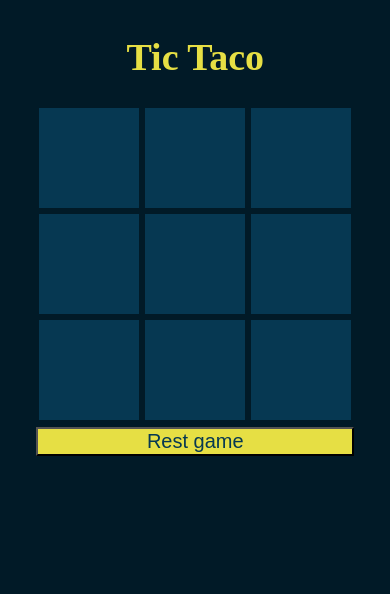
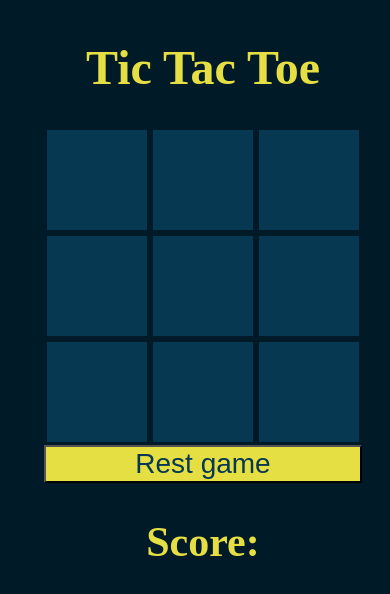
Before and after one commit to Abdulah68/project-1, a plain HTML site: page html/index.html in a window 390 px wide. Drawn offline with nearby package versions, Linux system fonts and the light colour scheme.

Commit message:
four day

```diff
--- a/html/index.html
+++ b/html/index.html
@@ -11,7 +11,7 @@ crossorigin="anonymous"></script>
 
 </head>
 <body>
-        <h1>Tic Taco</h1>
+        <h1>Tic Tac Toe</h1>
     <div class="container">
 
     <div class="row">
@@ -35,7 +35,7 @@ crossorigin="anonymous"></script>
     <button  type="button" id="i1"> Rest game </button>
     </div>
 
-    <!-- <h2>score: </h2> -->
+    <h2>Score:<span id="move"></span> </h2>
 
 
 </body>
--- a/scripts/main.js
+++ b/scripts/main.js
@@ -29,56 +29,65 @@ $(function(){
    function checkGame(){
    if($('#0').text()  == $('#1').text() && $('#2').text() == $('#1').text() && $('#2').text() != "")
   {
-  setTimeout(function() {alert(  `player ${$('#0').text()}  is win` )},500)
+  setTimeout(function() {alert( `player ${$('#0').text()}  is win`)},500)
    audiow.play()
+   $('#move').text(count)
   }
 
   if($('#3').text()  == $('#4').text() && $('#5').text() == $('#4').text() && $('#5').text() != "")
   {
   setTimeout(function(){ alert(  `player ${$('#3').text()}  is win` )},500)
     audiow.play()
+    $('#move').text(count)
   }
 
   if($('#6').text()  == $('#7').text() && $('#8').text() == $('#7').text() && $('#8').text() != "")
   {
  setTimeout(function()  {alert(  `player ${$('#6').text()}  is win` )},500)
-    audiow.play()
+  audiow.play()
+  $('#move').text(count)
   }
 
  if($('#0').text()  == $('#3').text() && $('#6').text() == $('#3').text() && $('#6').text() != "")
   {
  setTimeout(function()  {alert(  `player ${$('#0').text()}  is win` )},500)
     audiow.play()
+    $('#move').text(count)
   }
 
  if($('#1').text()  == $('#4').text() && $('#7').text() == $('#4').text() && $('#7').text() != "")
  {
   setTimeout(function()  { alert(  `player ${$('#1').text()}  is win` )},500)
    audiow.play()
+   $('#move').text(count)
  }
 
  if($('#2').text()  == $('#5').text() && $('#8').text() == $('#5').text() && $('#8').text() != "")
  {
  setTimeout(function() { alert(  `player ${$('#2').text()}  is win` )},500)
    audiow.play()
+   $('#move').text(count)
  }
 
 if($('#0').text()  == $('#4').text() && $('#8').text() == $('#4').text() && $('#8').text() != "")
 {
 setTimeout(function() { alert(  `player ${$('#0').text()}  is win` )},500)
   audiow.play()
+  $('#move').text(count)
 }
 
 if($('#2').text()  == $('#4').text() && $('#6').text() == $('#4').text() && $('#6').text() != "")
 {
 setTimeout(function() {alert(  `player ${$('#2').text()}  is win` )},500)
    audiow.play()
+   $('#move').text(count)
 }
 
 else if(count == 9 )
   {
 setTimeout(function()  {alert(  `player is tie` )},500)
     audiol.play()
+    $('#move').text(count)
   }
 
 
@@ -98,4 +107,5 @@ setTimeout(function()  {alert(  `player is tie` )},500)
 
 
 
+
     });
--- a/stylesheets/main.css
+++ b/stylesheets/main.css
@@ -37,40 +37,34 @@ h1 , h2{
     color: #063852;
     background-color: #e6df44
 }
-@media only screen and (max-width: 320px){
 
-body{ flex-direction: columns ;
-float: left;
- display: flex;
+/* Iphone */
+@media (max-width: 640px) {
+body{
+    width: 95%;
+    font-size: 28px;
+ }
+h1{
+ font-size: 48px;
+ font-family: "Impact,Charcoal,sans-serif";
 }
+#i1{
+ font-size: 28px;
+    }
 
-}
-@media (max-width: 992px){
+   }
+/* desktop */
+   @media (max-width: 1024px) {
+       body{
+           width: 100%;
 
-body{ flex-direction: columns ;
-float: left;
- display: flex;
-}
-.conatiner{
-display: flex;
-flex-direction: column;
-}
-}
-/* ----------------------------------- */
-@media (max-width: 640px) {
-    body{
-        /* background-color: brown; */
-        width: 95%;
+       }
+
+    h1{
+        font-size: 48px;
+        font-family: "Impact,Charcoal,sans-serif";
+    }
+    #i1{
         font-size: 28px;
     }
-   }
-   @media (max-width: 1024px) {
-    body{
-        /* background-color:red; */
-       margin: 10px;
-
-    }
-    h1{
-        font-size: 38px;
-    }
   }
```
